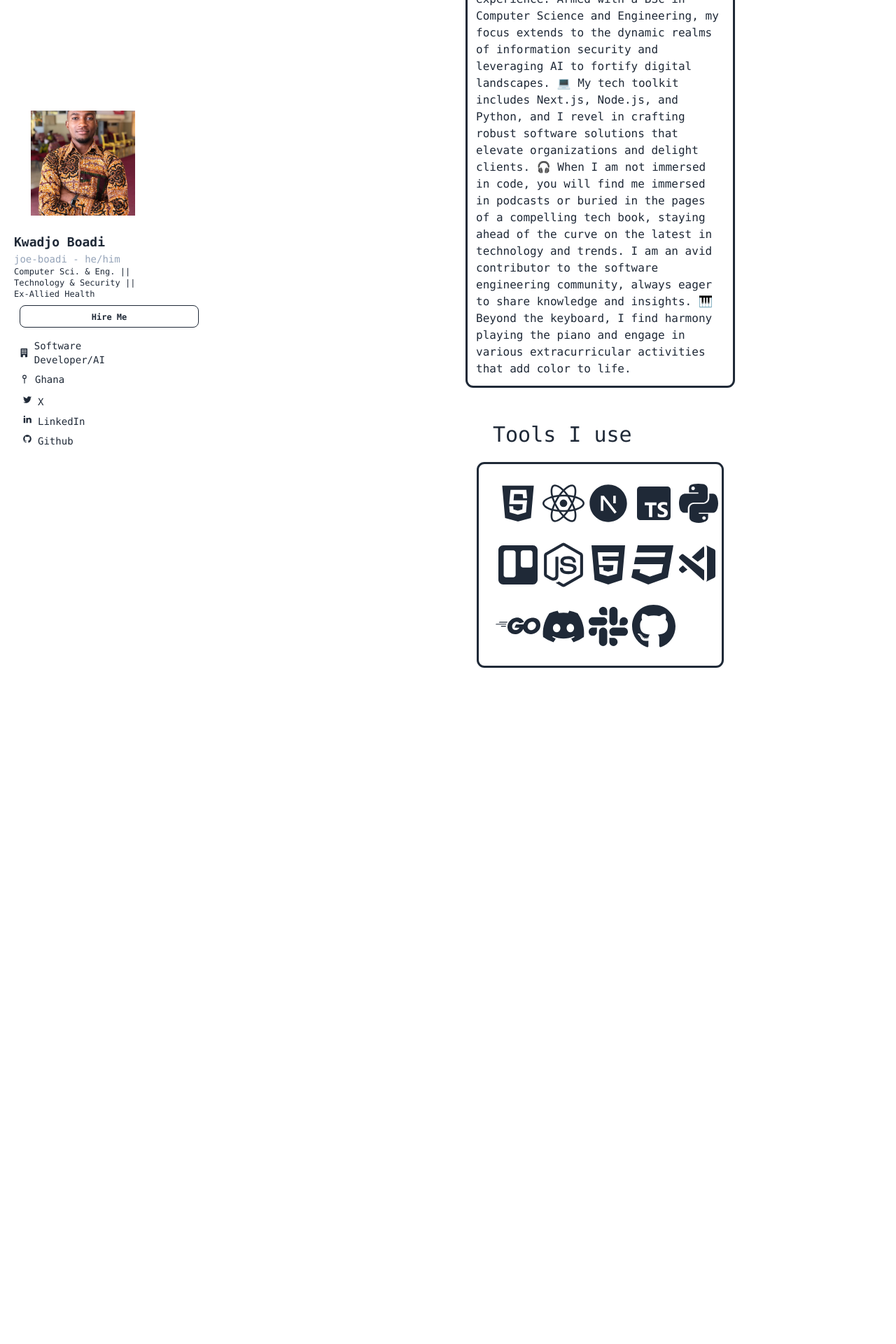
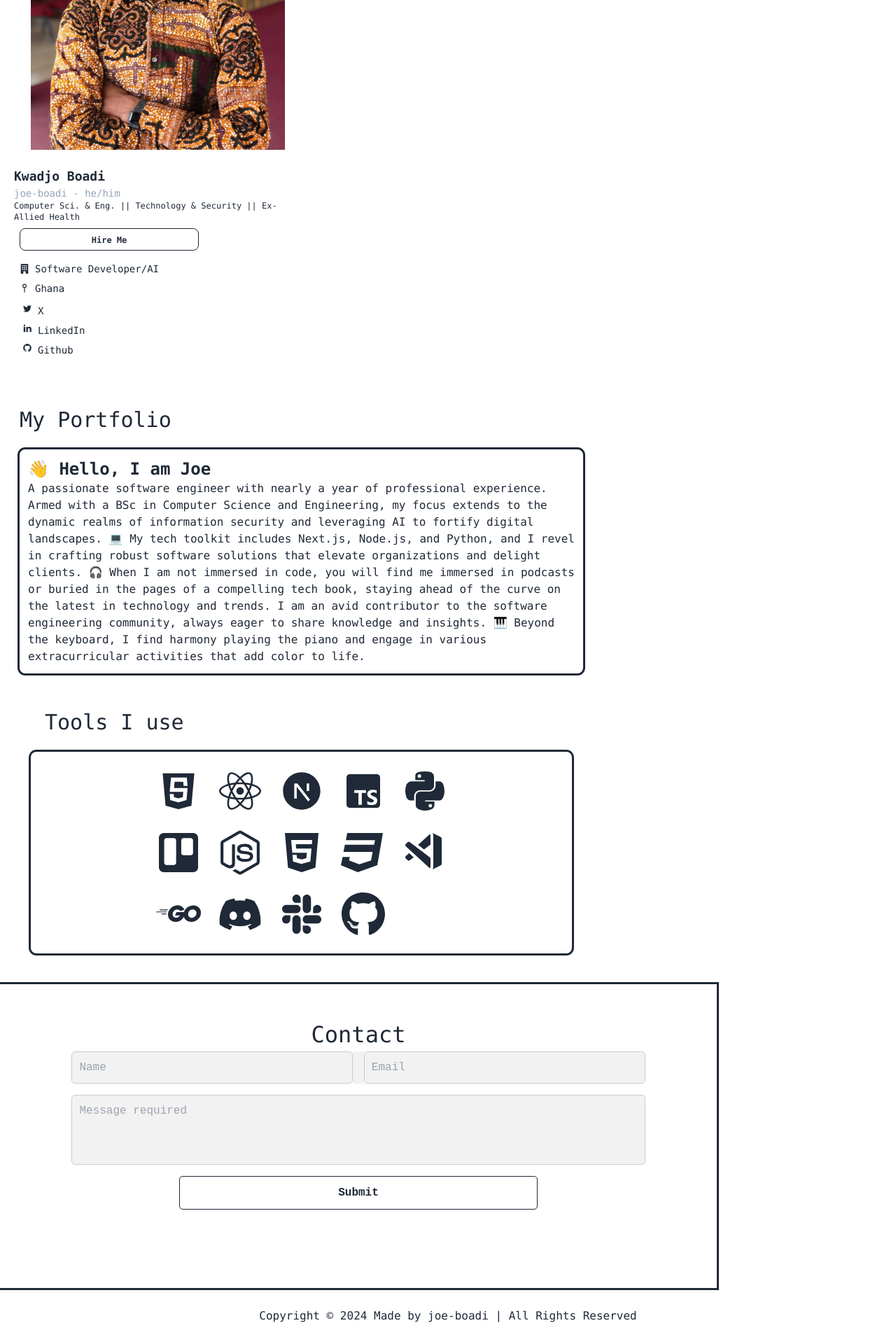
Before and after one commit to joe-boadi/my-portfolio, a Next.js app: page / in a window 1280 px wide. Shown: the part 193-2113 px from the top of the page at 70% size. Before the commit the page ends 1188 px from the top, so only its background shows below. Built offline with nearby package versions, Linux system fonts and the light colour scheme.

Commit message:
Update style of components

```diff
--- a/app/Components/Body.tsx
+++ b/app/Components/Body.tsx
@@ -6,7 +6,7 @@ export default function MainBody() {
     return(
         <>
         {/* Display grid containers for project */}
-           <div className="w-2/3 right-0 m-1 p-2">
+           <div className="w-2/3 right-0 m-1 p-2 font-mono">
                 <section>
                     <h1 className="text-3xl p-2 m-2"> My Portfolio </h1>
                     <div className="flex outline rounded-lg m-4 p-3">
--- a/app/Components/Sidebar.tsx
+++ b/app/Components/Sidebar.tsx
@@ -3,7 +3,7 @@ import IconLinks from "../utils/Iconslink"
 
 export default function Sidebar() {
     return(
-        <aside className="left-0 m-3 p-2 flex flex-col w-1/3 bg-base-100 text-base-content items-centers justify-center">
+        <aside className="left-0 m-3 p-2 flex flex-col w-1/3 bg-base-100 text-base-content items-centers justify-center font-mono">
             <div className="mb-4">
                 <div>
                     <div className="avatar">
--- a/app/page.tsx
+++ b/app/page.tsx
@@ -1,15 +1,17 @@
 import Sidebar from "./Components/Sidebar";
 import NavLinks from "./Components/NavLinks";
 import Body from "./Components/Body";
+import Footer from "./Components/Footer";
+import Contact from "./Components/Contact";
 
 export default function Home() {
   return (
-    <main className="h-screen font-mono">
-      <NavLinks />
-      <div className="grid grid-cols-2">
+    <body>
+        <NavLinks />
         <Sidebar />
         <Body />
-      </div>
-    </main>
+        <Contact />
+        <Footer />
+    </body>
   );
 }
```
